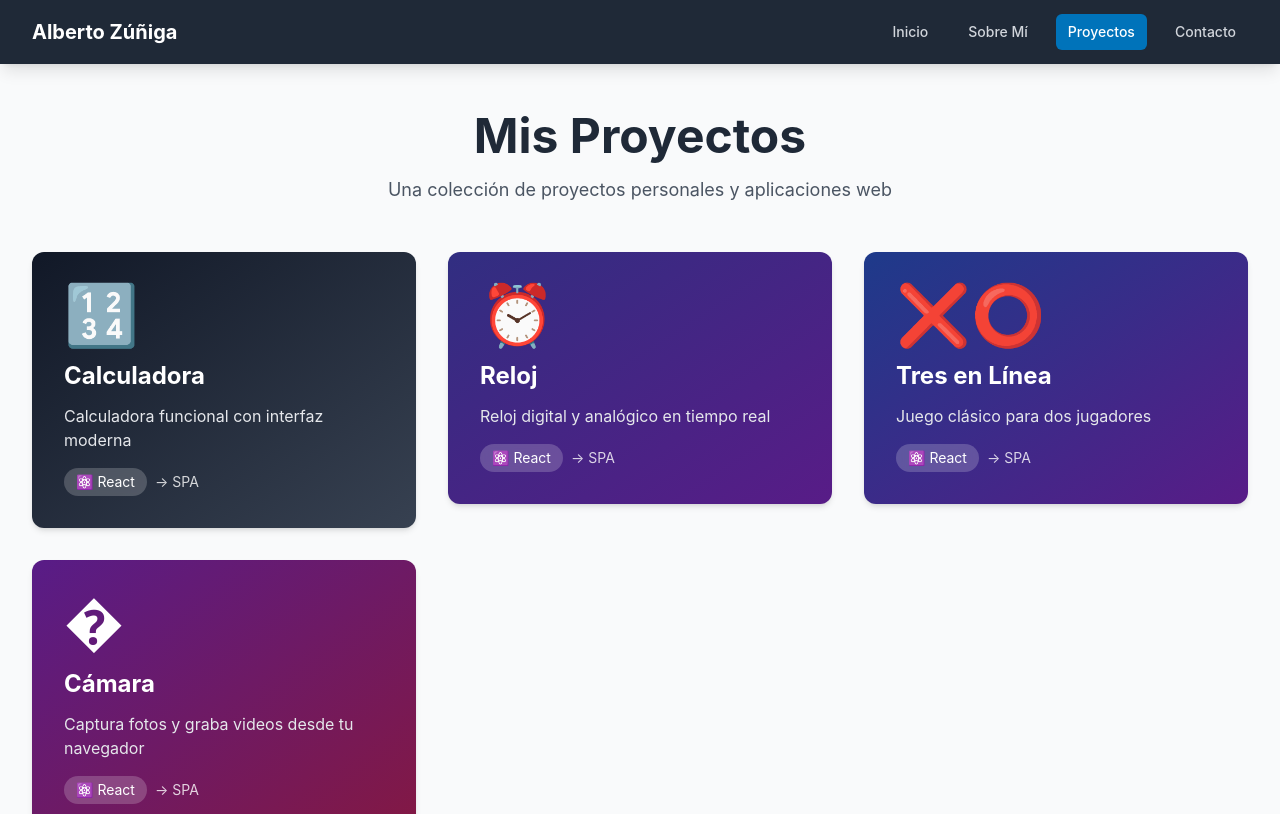
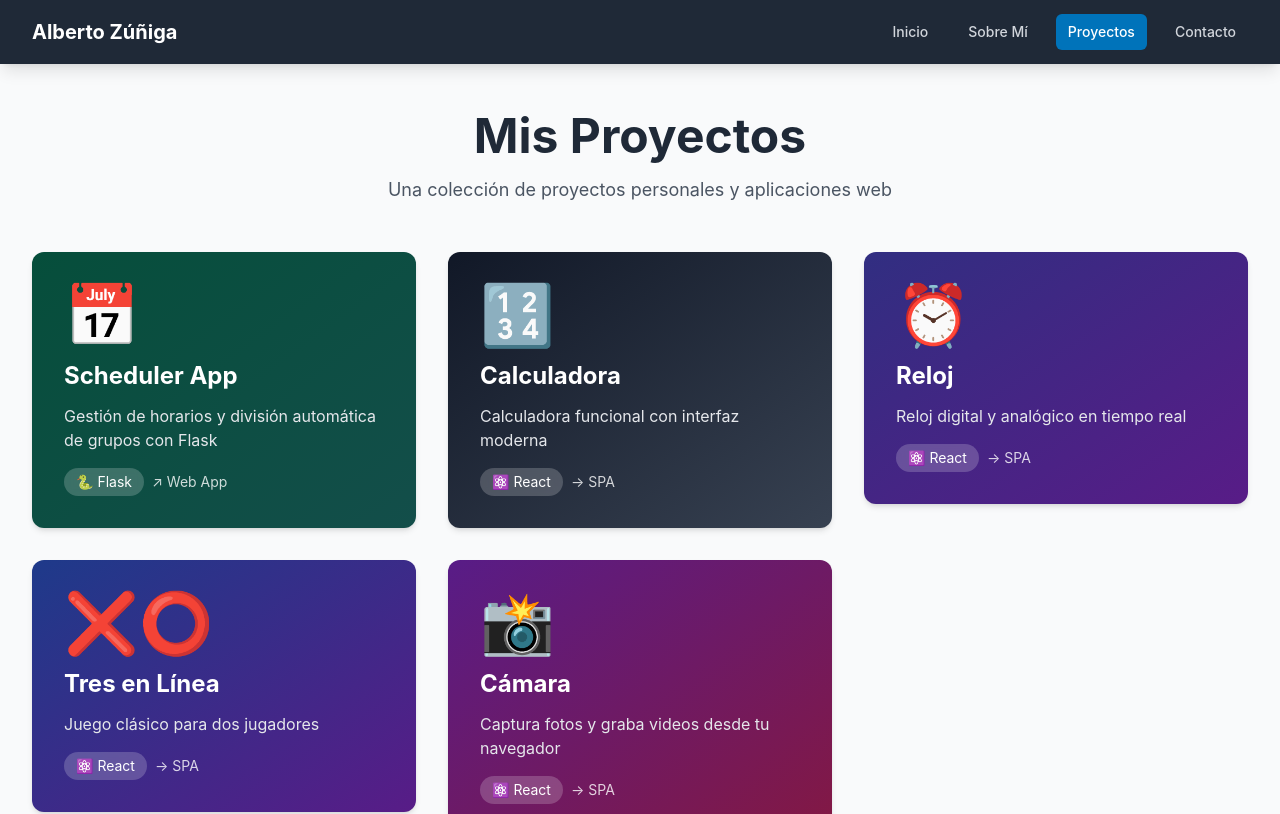
Before and after one commit to AlbertoZuiga/AlbertoZuiga.github.io, a React (Vite) app: page /projects in a window 1280 px wide. Shown: the top 814 px of the page. Built offline with nearby package versions, Linux system fonts and the light colour scheme.

Commit message:
feat: add Scheduler App project and update camera icon

```diff
--- a/src/pages/Projects.jsx
+++ b/src/pages/Projects.jsx
@@ -2,6 +2,16 @@ import { Link } from "react-router-dom";
 
 const Projects = () => {
   const projects = [
+    {
+      title: "Scheduler App",
+      link: "http://scheduler-app-iu34.onrender.com/",
+      description: "Gestión de horarios y división automática de grupos con Flask",
+      color: "from-emerald-900 to-teal-900",
+      icon: "📅",
+      isReact: false,
+      external: true,
+      framework: "Flask",
+    },
     {
       title: "Calculadora",
       link: "/projects/calculator",
@@ -31,9 +41,9 @@ const Projects = () => {
       link: "/projects/camera",
       description: "Captura fotos y graba videos desde tu navegador",
       color: "from-purple-900 to-pink-900",
-      icon: "�",
+      icon: "📸",
       isReact: true,
-    }
+    },
   ];
 
   return (
@@ -66,9 +76,14 @@ const Projects = () => {
                         ⚛️ React
                       </span>
                     )}
+                    {project.framework && (
+                      <span className="inline-flex items-center gap-1 bg-white/20 backdrop-blur-sm px-3 py-1 rounded-full text-sm">
+                        🐍 {project.framework}
+                      </span>
+                    )}
                     <span className="inline-flex items-center gap-1 text-sm opacity-80">
                       {project.external ? "↗" : "→"}{" "}
-                      {project.external ? "HTML" : "SPA"}
+                      {project.external ? "Web App" : "SPA"}
                     </span>
                   </div>
                 </div>
```
